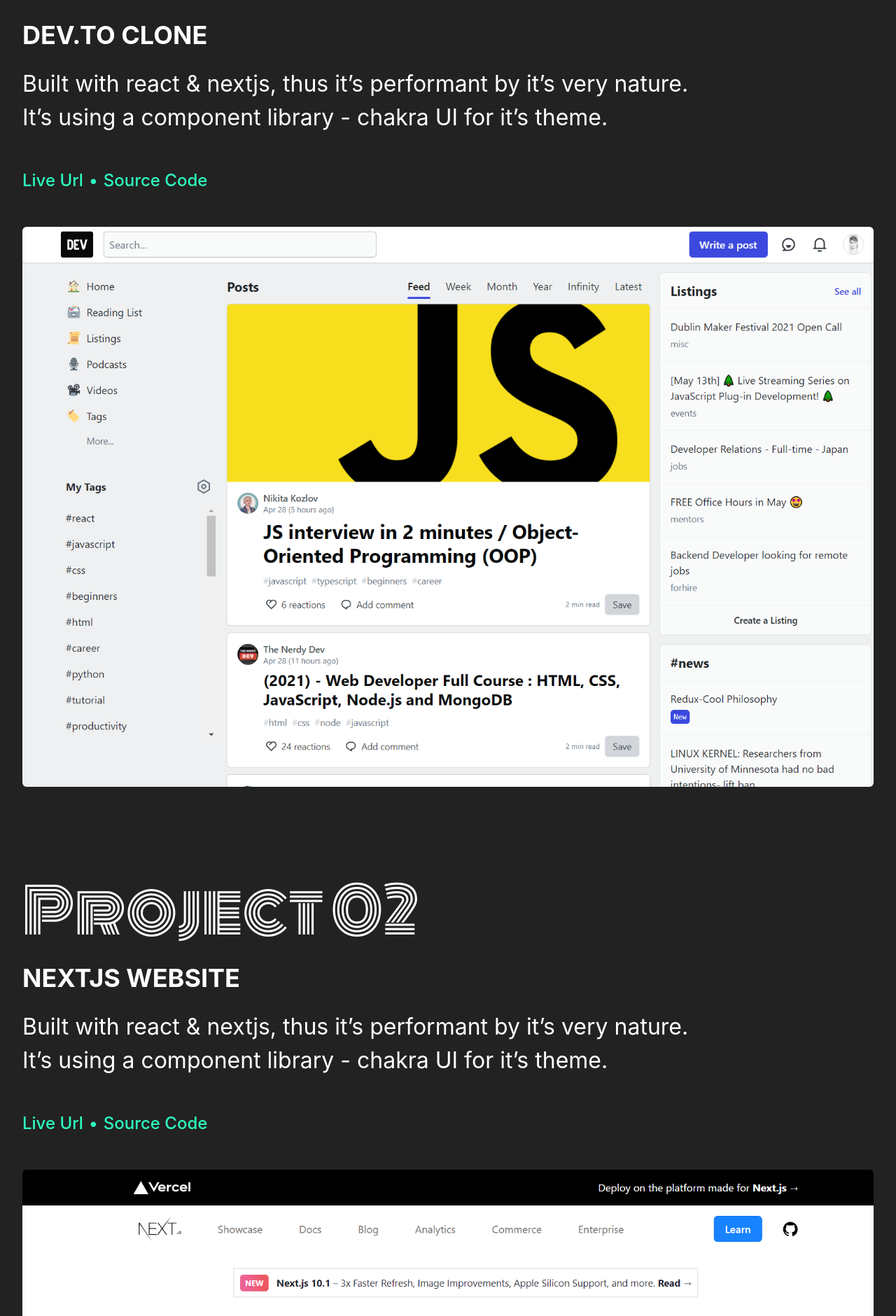
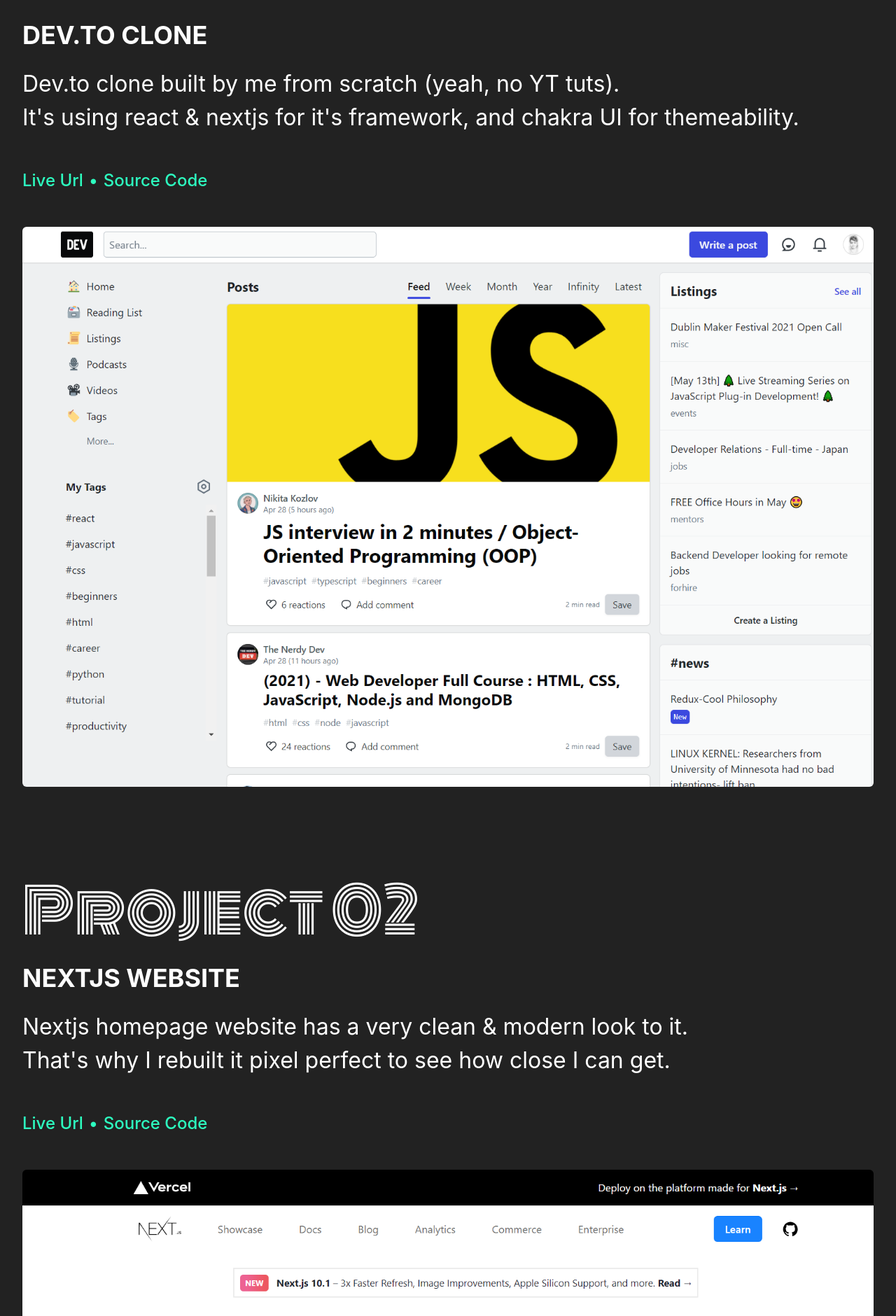
Before and after one commit to jaisharx/jaisharx.dev, a Next.js app: page / in a window 1280 px wide. Shown: the part 980-2860 px from the top of the page at 70% size. Built offline with nearby package versions, Linux system fonts and the light colour scheme.

Commit message:
updating description

```diff
--- a/components/projects.js
+++ b/components/projects.js
@@ -71,9 +71,10 @@ export default function Projects() {
                     url="https://dev-to-pied.vercel.app/"
                     githubUrl="https://github.com/jaisharx/dev.to"
                 >
-                    Built with react & nextjs, thus it’s performant by it’s very
-                    nature. <br /> It’s using a component library - chakra UI
-                    for it’s theme.
+                    Dev.to clone built by me from scratch (yeah, no YT tuts).{' '}
+                    <br />
+                    It's using react & nextjs for it's framework, and chakra UI
+                    for themeability.
                 </Project>
                 <Project
                     count="02"
@@ -82,9 +83,10 @@ export default function Projects() {
                     url="https://nextjs-org-website.vercel.app/"
                     githubUrl="https://github.com/jaisharx/nextjs.org"
                 >
-                    Built with react & nextjs, thus it’s performant by it’s very
-                    nature. <br /> It’s using a component library - chakra UI
-                    for it’s theme.
+                    Nextjs homepage website has a very clean & modern look to
+                    it.
+                    <br /> That's why I rebuilt it pixel perfect to see how
+                    close I can get.
                 </Project>
                 <Project
                     count="03"
@@ -93,9 +95,8 @@ export default function Projects() {
                     url="https://designwiz.vercel.app/"
                     githubUrl="https://github.com/jaisharx/designwiz"
                 >
-                    Built with react & nextjs, thus it’s performant by it’s very
-                    nature. <br /> It’s using a component library - chakra UI
-                    for it’s theme.
+                    I rebuilt a modern looking design based website. <br/>
+                    Achieving a score of 100 on a lighthouse audit as well.
                 </Project>
             </Container>
         </Box>
```
